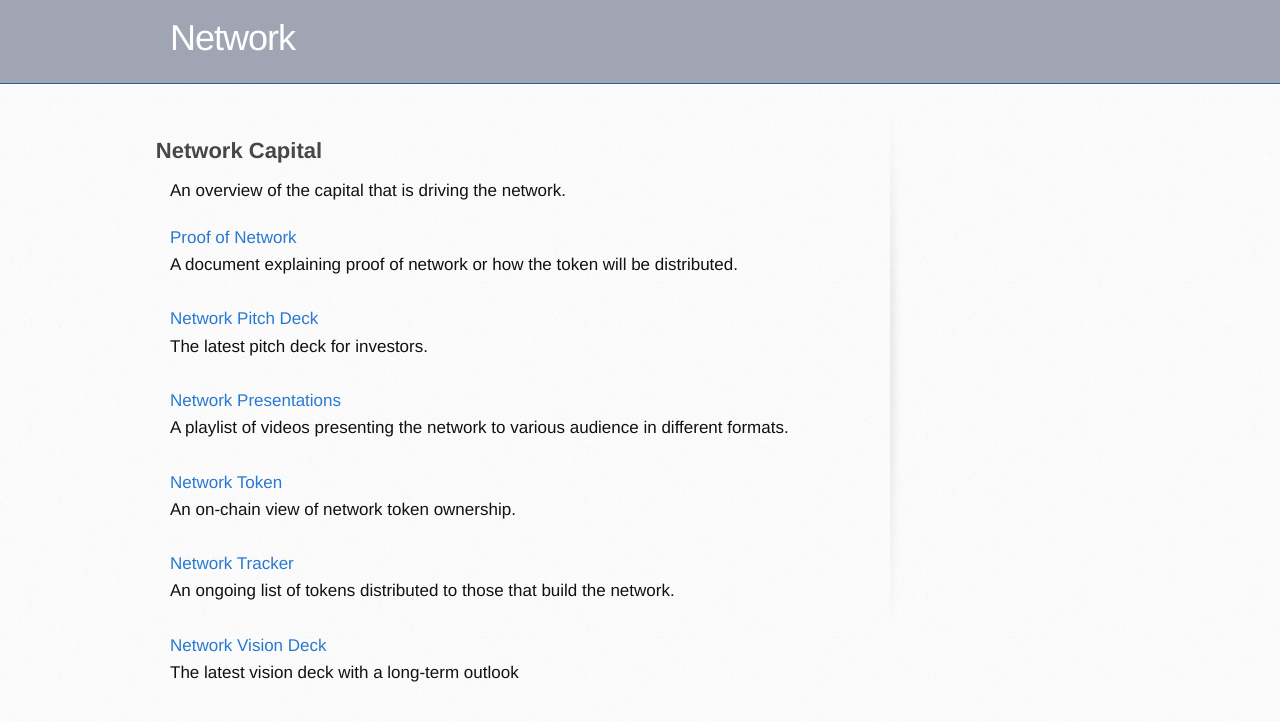
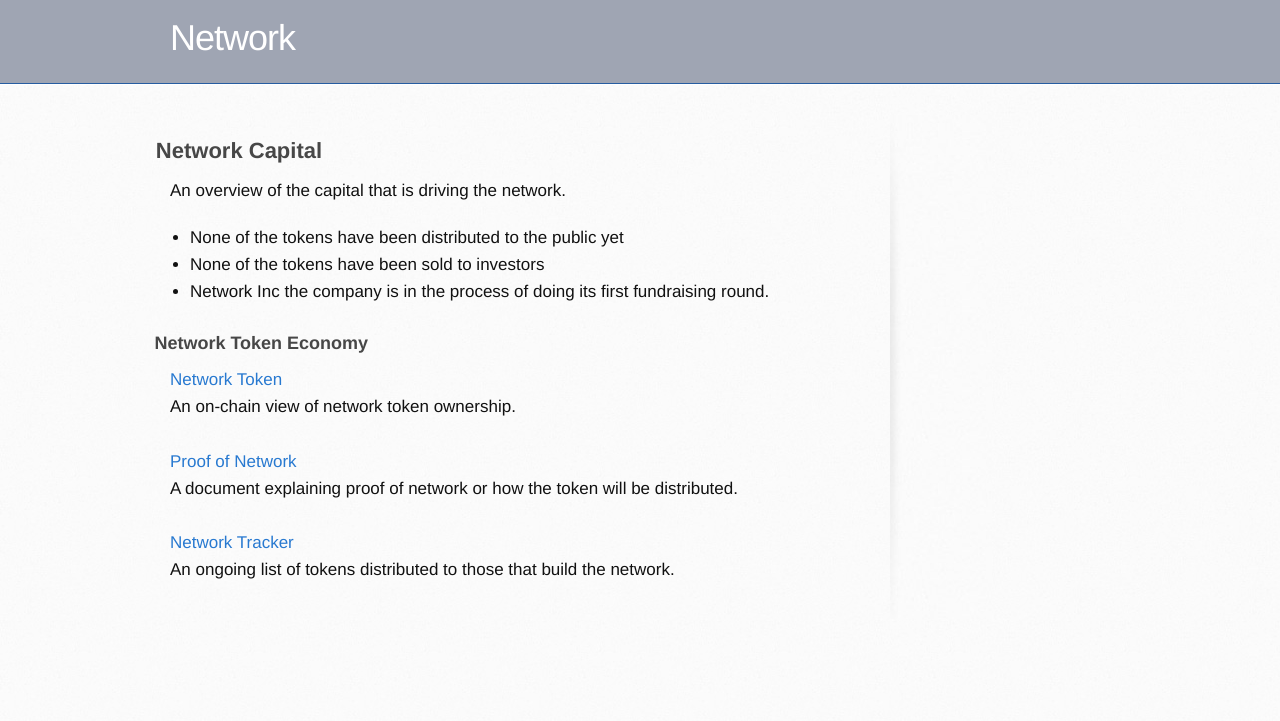
Before and after one commit to networkf/network.github.io, a Jekyll site: the page built from capital.md, in a window 1280 px wide. Shown: the top 721 px of the page. Built offline with Jekyll 4.4.1, drawn with Linux system fonts in a browser that asks for light colours; some web fonts are replaced; our own code applies the rules of GitHub Pages for plain Markdown files; the repository's description, which GitHub fills in, is left out.

Commit message:
Update capital.md

```diff
--- a/capital.md
+++ b/capital.md
@@ -9,24 +9,20 @@ layout: default
 <h2>Network Capital</h2>
 An overview of the capital that is driving the network.
 
+- None of the tokens have been distributed to the public yet
+- None of the tokens have been sold to investors
+- Network Inc the company is in the process of doing its first fundraising round.
+
+<h3>Network Token Economy</h3>
+
+<a href="https://etherscan.io/token/0x7b5726f8261705f6b9e60094ef4427f8e2f29a44?a=0xA11AF6913D21CaB375086e1eb93A60C7f739B15A">Network Token</a>
+<br>
+An on-chain view of network token ownership.
+<br>
+<br>
 <a href="https://app.skiff.com/docs/695b2531-2143-455c-871a-c7e53ec36995#sl6KBBJ0MLiWsZyIfxY0fvfsR+vKSlHPQ+vuhPkin0E=">Proof of Network</a>
 <br>
 A document explaining proof of network or how the token will be distributed.
-<br>
-<br>
-<a href="https://network.fund/visiondeck">Network Pitch Deck</a>
-<br>
-The latest pitch deck for investors.
-<br>
-<br>
-<a href="https://youtu.be/YKKXm36hsSk" target="_blank">Network Presentations</a>
-<br>
-A playlist of videos presenting the network to various audience in different formats.
-<br>
-<br>
-<a href="https://etherscan.io/token/0x7b5726f8261705f6b9e60094ef4427f8e2f29a44?a=0xA11AF6913D21CaB375086e1eb93A60C7f739B15A">Network Token</a>
-<br>
-An on-chain view of network token ownership.
 <br>
 <br>
 <a href="https://docs.google.com/spreadsheets/d/1m9o-NVi9G2ksfayXTmo8XrTnp5_gyz4v4nxIQ5MIs8Y">Network Tracker</a>
@@ -34,6 +30,3 @@ An on-chain view of network token ownership.
 An ongoing list of tokens distributed to those that build the network.
 <br>
 <br>
-<a href="https://network.fund/visiondeck">Network Vision Deck</a>
-<br>
-The latest vision deck with a long-term outlook
```
